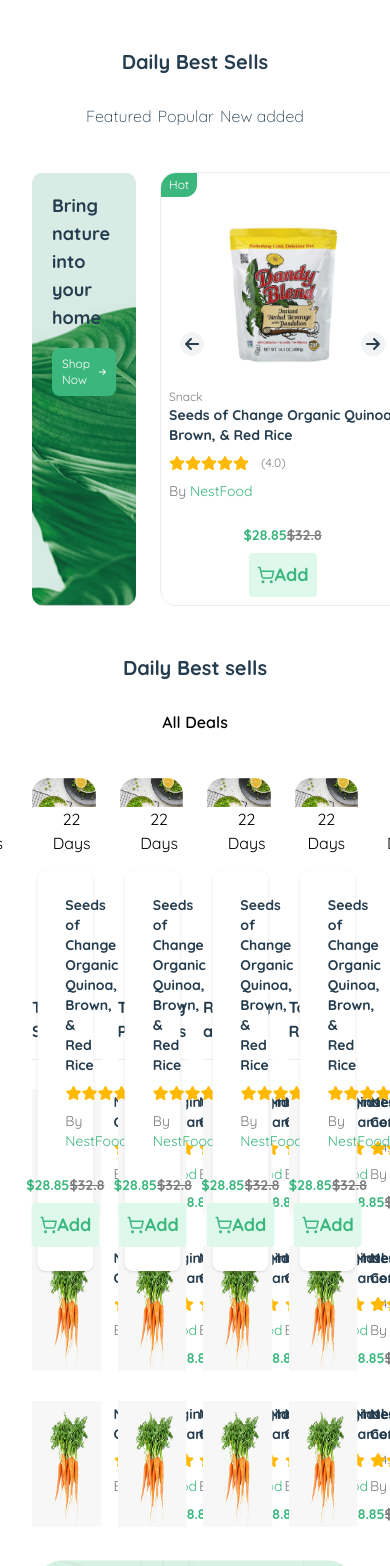
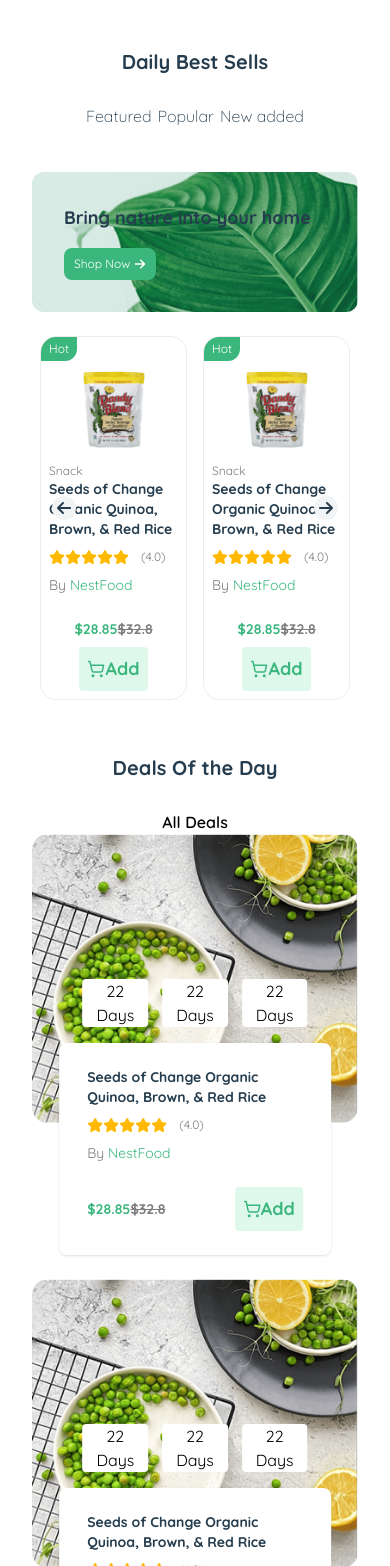
Before and after one commit to Tasnimmou11/E-Commerece_nest, a React (Vite) app: page / in a window 390 px wide. Shown: the part 3482-5048 px from the top of the page. Built offline with nearby package versions, Linux system fonts and the light colour scheme.

Commit message:
top product responsive

```diff
--- a/src/components/Home/BestSells.jsx
+++ b/src/components/Home/BestSells.jsx
@@ -20,8 +20,8 @@ const BestSells = () => {
             {
                 breakpoint: 1025,
                 settings: {
-                slidesToShow: 4,
-                slidesToScroll: 2,
+                slidesToShow: 3,
+                slidesToScroll: 1,
                 initialSlide: 2,
                 },
             },
@@ -37,14 +37,14 @@ const BestSells = () => {
             breakpoint: 768,
             settings: {
             slidesToShow: 2,
-            slidesToScroll: 2,
-            initialSlide: 2,
+            slidesToScroll: 1,
+            initialSlide: 1,
             },
         },
         {
             breakpoint: 512,
             settings: {
-            slidesToShow: 1,
+            slidesToShow: 2,
             slidesToScroll: 1,
             },
         },
@@ -55,7 +55,7 @@ const BestSells = () => {
     <div className="container">
     <div className="  justify-between flex md:flex-row flex-col gap-7 items-center md:items-end">
         <h2 className="section_heading">Daily Best Sells</h2>
-        <ul className="flex flex-wrap text-base font-light text-primary gap-1.5 md:gap-7">
+        <ul className="flex  flex-wrap text-base font-light text-primary gap-1.5 md:gap-7">
         <li>
             <button className="hover:text-brand">
             Featured
@@ -74,8 +74,8 @@ const BestSells = () => {
 
         </ul>
         </div>
-        <div className='pt-11 flex gap-6 '>
-            <div  className="p-5 lg:py-20 lg:px-12 bg-no-repeat bg-cover rounded-xl bg-center w-fit "
+        <div className='pt-11 flex   flex-col lg:flex-row gap-6 '>
+            <div  className="p-8 md:hidden xl:block lg:py-20 lg:px-12 bg-no-repeat bg-cover rounded-xl bg-center :w-fit items-center "
                 style={{ backgroundImage: "url('/bestsellbg.png') " }}>
                     <h2 className='font-bold text-lg lg:text-2xl text-primary xl:w-62 mb-4'>Bring nature
 into your
@@ -84,15 +84,28 @@ home</h2>
                     </Link>
                 </div>
 
-                <div className='w-[75%]  '>
+                <div className='xl:w-[75%] md:w-full   '>
                 <Slider {...settings}>
                 {/* slider div */}
 
-                    <ProductItem></ProductItem>
+                    {/* <ProductItem></ProductItem>
 
                     <ProductItem></ProductItem >
                     <ProductItem></ProductItem>
-                    <ProductItem></ProductItem>
+                    <ProductItem></ProductItem> */}
+
+        <div className="px-2 xl:px-4">
+        <ProductItem />
+        </div>
+        <div className="px-2 xl:px-4">
+        <ProductItem />
+        </div>
+        <div className="px-2 xl:px-4">
+        <ProductItem />
+        </div>
+        <div className="px-2 xl:px-4">
+        <ProductItem />
+        </div>
                     </Slider>
                     </div>
 
--- a/src/components/Home/DealCard.jsx
+++ b/src/components/Home/DealCard.jsx
@@ -4,9 +4,10 @@ import { LuShoppingCart } from 'react-icons/lu'
 
 const DealCard = () => {
   return (
-    <div className='relative group'>
-      <div>
-        <img src="/dealsbg3.png" alt="dealsbg3" className='w-full rounded-2xl' />
+    <div className='pb-33 lg:pb-40  '>
+      <div className='relative group'>
+      <div className=''>
+        <img src="/dealsbg3.png" alt="dealsbg3" className='w-full rounded-2xl ' />
       </div>
       <div className='absolute top-1/2 w-5/6 left-1/2 transition-all -translate-x-1/2 group-hover:-translate-y-5'>
       <div className='flex gap-3.5 justify-center mb-4'>
@@ -23,7 +24,7 @@ const DealCard = () => {
           <p>Days</p>
         </div>
       </div>
-      <div className='bg-white shadow py-6 px-7 rounded-lg '>
+      <div className='bg-white shadow py-6  px-7 rounded-lg '>
           <h3 className=' text-sm md:text-base text-primary font-bold'>Seeds of Change Organic
                 Quinoa, Brown, & Red Rice</h3>
                 <div className="flex gap-3  py-2.5">
@@ -49,7 +50,7 @@ const DealCard = () => {
                 <p className='text-sm font-normal text-secondary
                 '>
                     By <span className='text-brand'>NestFood</span> </p>
-            <div className='flex flex-col md:flex-row gap-2 items-center justify-between pt-6'>
+            <div className='flex flex-row md:flex-row gap-2 items-center justify-between pt-6'>
                 <h4 className='text-sm md:text-lg font-bold  text-brand'>$28.85
                     <span className='text-secondary
                      text-sm line-through '>$32.8</span>
@@ -62,6 +63,7 @@ const DealCard = () => {
       </div>
       </div>
     </div>
+    </div>
   )
 }
 
--- a/src/components/Home/DealsOfDay.jsx
+++ b/src/components/Home/DealsOfDay.jsx
@@ -7,12 +7,12 @@ const DealsOfDay = () => {
     <section className='pt-12'>
         <div className="container">
           <div className='flex justify-between flex-col md:flex-row gap-7 items-center md:items-end'>
-           <h2 className='section_heading'>Daily Best sells</h2>
+           <h2 className='section_heading'>Deals Of the Day</h2>
            <Link to="/" className='"text-primary font-semibold'>
            All Deals
            </Link>
           </div>
-          <div className='grid grid-cols-4 pt-11 gap-6 '>
+          <div className='grid grid-col-1 md:grid-cols-2 lg:grid-cols-3 xl:grid-cols-4 md:pt-11  gap-6 '>
           <DealCard></DealCard>
           <DealCard></DealCard>
           <DealCard></DealCard>
--- a/src/components/Home/TopProduct.jsx
+++ b/src/components/Home/TopProduct.jsx
@@ -3,9 +3,9 @@ import TopProductItem from './TopProductItem'
 
 const TopProduct = () => {
   return (
-    <section className='pt-40'>
+    <section className='pt-8'>
         <div className="container">
-        <div className='grid grid-cols-4 gap-4'>
+        <div className='grid grid-cols-1 md:grid-cols-2 lg:grid-cols-3 xl:grid-cols-4 gap-4'>
             <div>
             <h3 className='pb-4  text-base md:text-2xl text-primary font-bold border-b border-[#ececec] '>Top Selling</h3>
             <TopProductItem></TopProductItem>
@@ -27,7 +27,7 @@ const TopProduct = () => {
             <TopProductItem></TopProductItem>
 
             </div>
-           <div>
+           <div className='lg:hidden xl:block'>
            <h3 className='pb-4  text-base md:text-2xl text-primary font-bold border-b border-[#ececec] '>Top Rated</h3>
            <TopProductItem></TopProductItem>
            <TopProductItem></TopProductItem>
--- a/src/components/Home/TopProductItem.jsx
+++ b/src/components/Home/TopProductItem.jsx
@@ -5,7 +5,7 @@ const TopProductItem = () => {
   return (
     <div className='flex pt-7 '>
 
-        <img src="topselling1.png" alt="topselling1" className='w-full' />
+        <img src="topselling1.png" alt="topselling1" className='w-fit lg:w-full' />
      <div className=' py-1 px-3 rounded-lg '>
                <h3 className='w-48 text-sm md:text-base text-primary font-bold'>Nestle Original Coffee-Mate
                Coffee Creamer</h3>
--- a/src/components/utilities/ProductItem.jsx
+++ b/src/components/utilities/ProductItem.jsx
@@ -4,7 +4,7 @@ import { LuShoppingCart } from 'react-icons/lu'
 
 const ProductItem = () => {
   return (
-    <div className='p-2 md:p-6 border  border-[#ececec] hover:shadow-md hover:border-brand rounded-2xl w-fit  relative overflow-hidden '>
+    <div className='p-2 md:p-6 border  border-[#ececec] hover:shadow-md hover:border-brand rounded-2xl w-fit   relative overflow-hidden '>
         <div className='absolute top-0 left-0 bg-brand text-white text-xs px-2 py-1 rounded-br-xl'>
             <p>Hot</p>
         </div>
```
